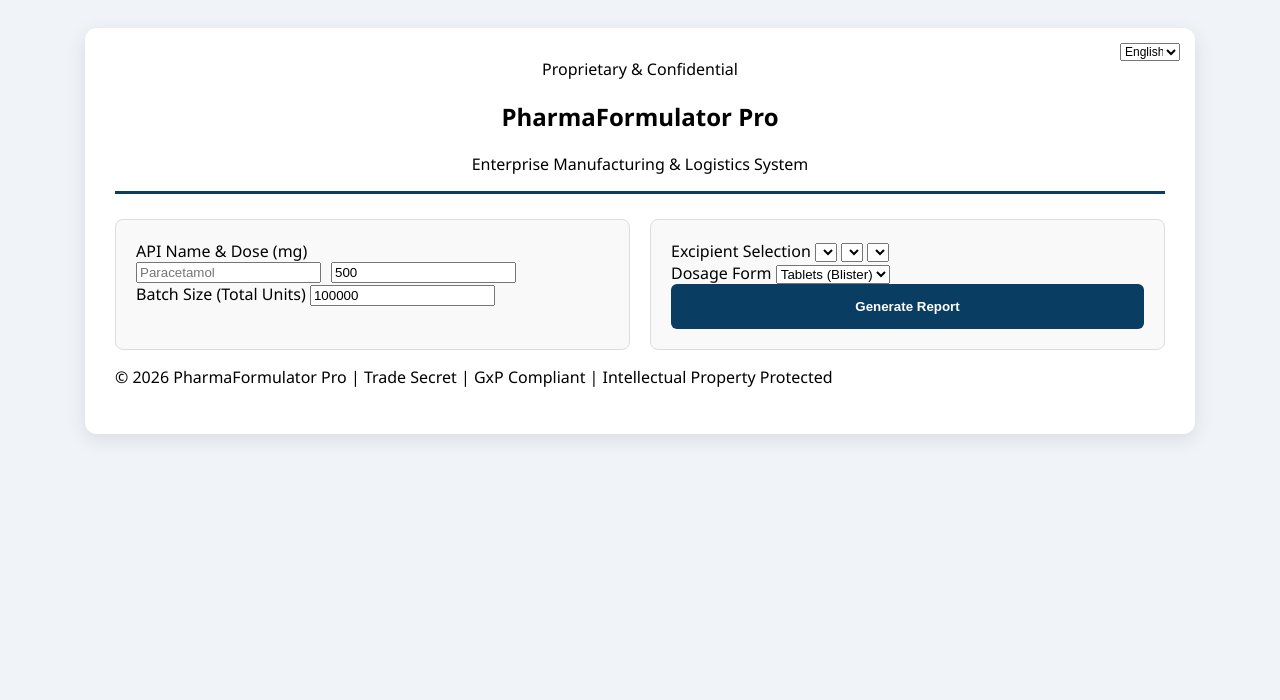
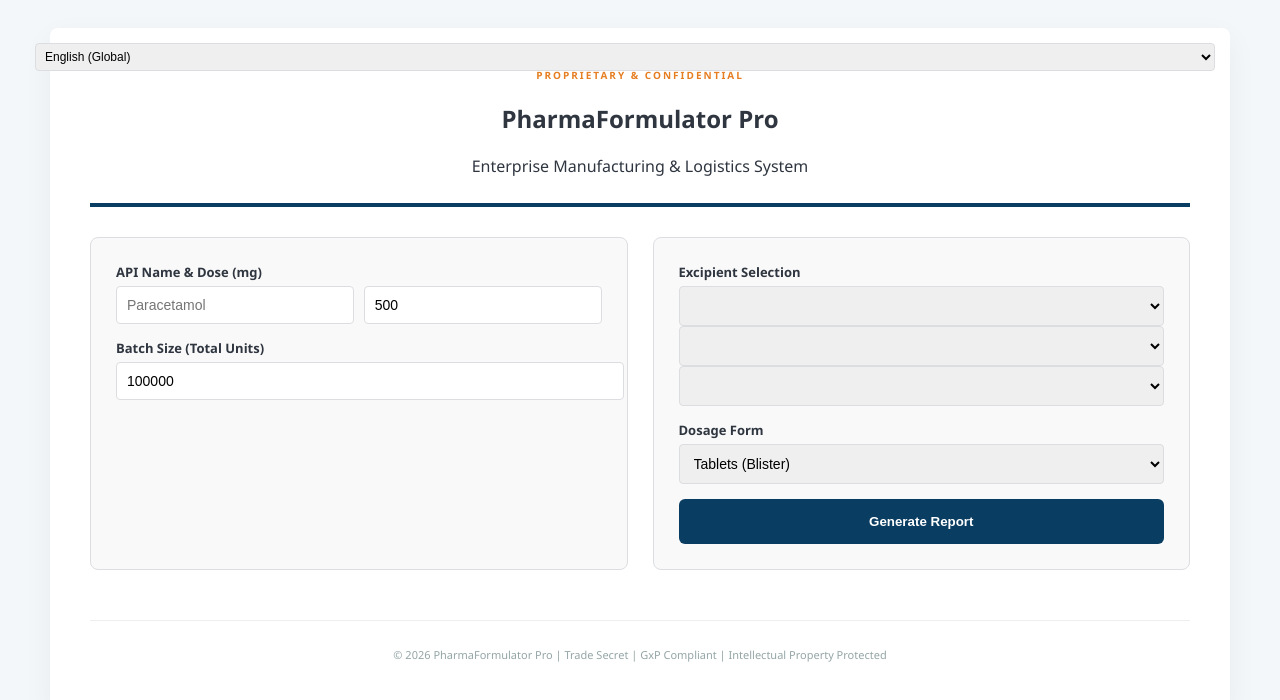
Before and after one commit to Babuker/Pharma-Formulator, a plain HTML site: page index.html in a window 1280 px wide. Drawn offline with nearby package versions, Linux system fonts and the light colour scheme.

Commit message:
Update style.css

```diff
--- a/style.css
+++ b/style.css
@@ -1,23 +1,47 @@
-:root { --primary: #0a3d62; --accent: #27ae60; --warning: #f39c12; }
-body { font-family: 'Segoe UI', sans-serif; background: #f0f4f8; padding: 20px; }
-.container { max-width: 1050px; margin: auto; background: white; padding: 30px; border-radius: 12px; box-shadow: 0 5px 20px rgba(0,0,0,0.1); position: relative; }
-#lang { position: absolute; top: 15px; right: 15px; width: 60px; font-size: 12px; }
-.header { text-align: center; border-bottom: 3px solid var(--primary); margin-bottom: 25px; }
-.config-grid { display: grid; grid-template-columns: 1fr 1fr; gap: 20px; }
-.card { background: #f9f9f9; padding: 20px; border-radius: 8px; border: 1px solid #ddd; }
-.btn-main { background: var(--primary); color: white; border: none; padding: 15px; border-radius: 6px; cursor: pointer; font-weight: bold; width: 100%; }
-.result-section { display: none; margin-top: 30px; }
-table { width: 100%; border-collapse: collapse; margin-bottom: 25px; }
-th { background: var(--primary); color: white; padding: 10px; font-size: 14px; }
-td { padding: 10px; border: 1px solid #eee; text-align: center; font-size: 13px; }
-.info-grid { display: grid; grid-template-columns: repeat(3, 1fr); gap: 10px; background: #eef2f3; padding: 15px; border-radius: 8px; }
-.steps-container { background: #fff; border: 1px solid #ddd; padding: 15px; border-radius: 8px; margin-bottom: 20px; }
-.step-item { font-size: 13px; margin-bottom: 8px; padding-left: 20px; position: relative; }
-.step-item::before { content: "•"; position: absolute; left: 0; color: var(--accent); font-weight: bold; }
-.storage-card { background: #dff9fb; border: 1px solid #c7ecee; padding: 15px; border-radius: 8px; font-size: 14px; color: #130f40; }
-.ai-box { background: #fff3cd; border-left: 5px solid var(--warning); padding: 15px; border-radius: 6px; margin: 15px 0; }
-.barcode-area { text-align: center; border: 1px dashed #ccc; padding: 10px; }
-.rtl { direction: rtl; text-align: right; }
+:root {
+    --primary: #0a3d62;
+    --accent: #27ae60;
+    --warning: #e67e22;
+    --border: #dcdde1;
+}
+
+body { font-family: 'Segoe UI', Tahoma, Geneva, Verdana, sans-serif; background: #f4f7f9; padding: 20px; color: #2f3640; }
+.container { max-width: 1100px; margin: auto; background: white; padding: 40px; border-radius: 8px; box-shadow: 0 10px 30px rgba(0,0,0,0.05); position: relative; }
+
+#lang { position: absolute; top: 15px; right: 15px; padding: 5px; border-radius: 4px; font-size: 12px; }
+
+.header { text-align: center; border-bottom: 4px solid var(--primary); margin-bottom: 30px; padding-bottom: 10px; }
+.security-badge { font-size: 10px; color: var(--warning); font-weight: bold; text-transform: uppercase; letter-spacing: 2px; }
+
+.config-grid { display: grid; grid-template-columns: 1fr 1fr; gap: 25px; margin-bottom: 30px; }
+.card { background: #f9f9f9; padding: 25px; border-radius: 8px; border: 1px solid var(--border); }
+.input-group { margin-bottom: 15px; }
+.input-group label { display: block; font-weight: bold; font-size: 13px; margin-bottom: 5px; }
+
+input, select { width: 100%; padding: 10px; border: 1px solid var(--border); border-radius: 4px; font-size: 14px; }
+.btn-main { background: var(--primary); color: white; border: none; padding: 15px; border-radius: 6px; cursor: pointer; font-weight: bold; width: 100%; transition: 0.3s; }
+.btn-main:hover { opacity: 0.9; }
+
+.result-section { display: none; margin-top: 40px; animation: fadeIn 0.5s; }
+table { width: 100%; border-collapse: collapse; margin: 20px 0; }
+th { background: var(--primary); color: white; padding: 12px; font-size: 14px; }
+td { padding: 12px; border: 1px solid #eee; text-align: center; }
+
+.info-grid { display: grid; grid-template-columns: repeat(3, 1fr); gap: 15px; margin-bottom: 20px; }
+.info-item { background: #eef2f3; padding: 15px; border-radius: 6px; text-align: center; font-weight: bold; border-left: 4px solid var(--primary); }
+
+.storage-card { background: #f0fff4; border: 1px solid #c6f6d5; padding: 20px; border-radius: 8px; display: grid; grid-template-columns: 1fr 1fr; gap: 20px; }
+
+.security-area { display: flex; justify-content: space-between; align-items: center; margin-top: 30px; border-top: 1px solid #eee; padding-top: 20px; }
+.security-seal { background: #fffaf0; border: 1px dashed #f6ad55; padding: 15px; border-radius: 6px; }
+#batch-hash { font-family: monospace; color: #c0392b; display: block; margin-top: 5px; }
+
+.legal-footer { margin-top: 50px; text-align: center; font-size: 11px; color: #95a5a6; border-top: 1px solid #eee; padding-top: 15px; }
+
+/* RTL Support */
+.rtl { direction: rtl; }
 .rtl #lang { left: 15px; right: auto; }
-.rtl .step-item { padding-left: 0; padding-right: 20px; }
-.rtl .step-item::before { left: auto; right: 0; }
+.rtl .info-item { border-left: none; border-right: 4px solid var(--primary); }
+
+@keyframes fadeIn { from { opacity: 0; } to { opacity: 1; } }
+@media print { .no-print { display: none; } }
```
